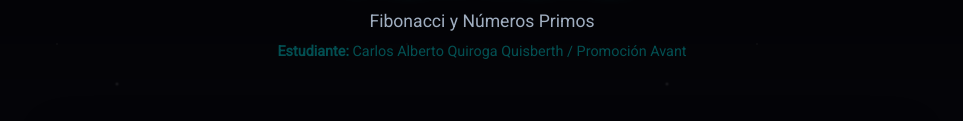
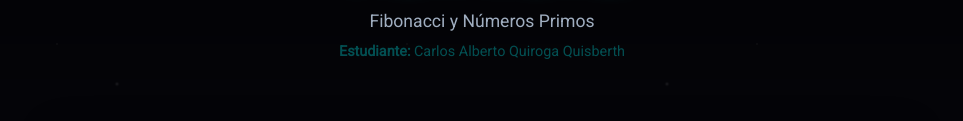
Before and after one commit to quirogacarlos620-creator/desafio-fibonacci-primos1, a plain HTML site: page index.html in a window 1280 px wide. Shown: the part 191-312 px from the top of the page, without its empty margins (158-1121 px from the left). Drawn offline with Linux system fonts and the light colour scheme.

Commit message:
Update index.html

```diff
--- a/index.html
+++ b/index.html
@@ -15,7 +15,7 @@
         <div class="header-content">
             <h1 class="neon-text">Matemáticas en la vida real</h1>
             <p class="subtitle">Fibonacci y Números Primos</p>
-            <p class="student-name"><strong>Estudiante:</strong> Carlos Alberto Quiroga Quisberth / Promoción Avant</p>
+            <p class="student-name"><strong>Estudiante:</strong> Carlos Alberto Quiroga Quisberth </p>
         </div>
     </header>
 
```
